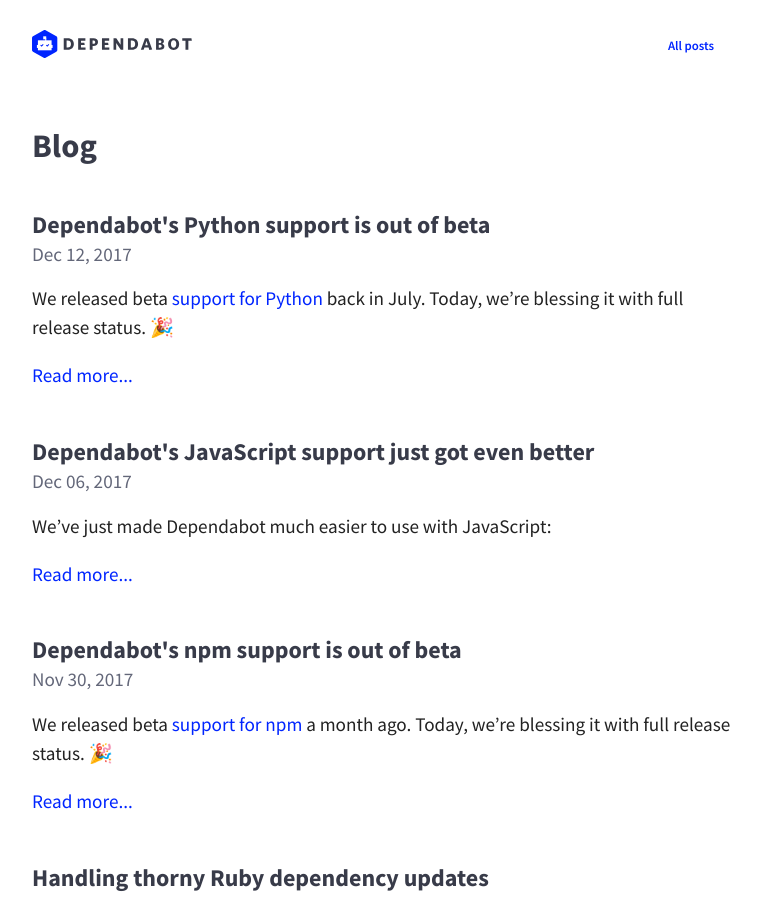
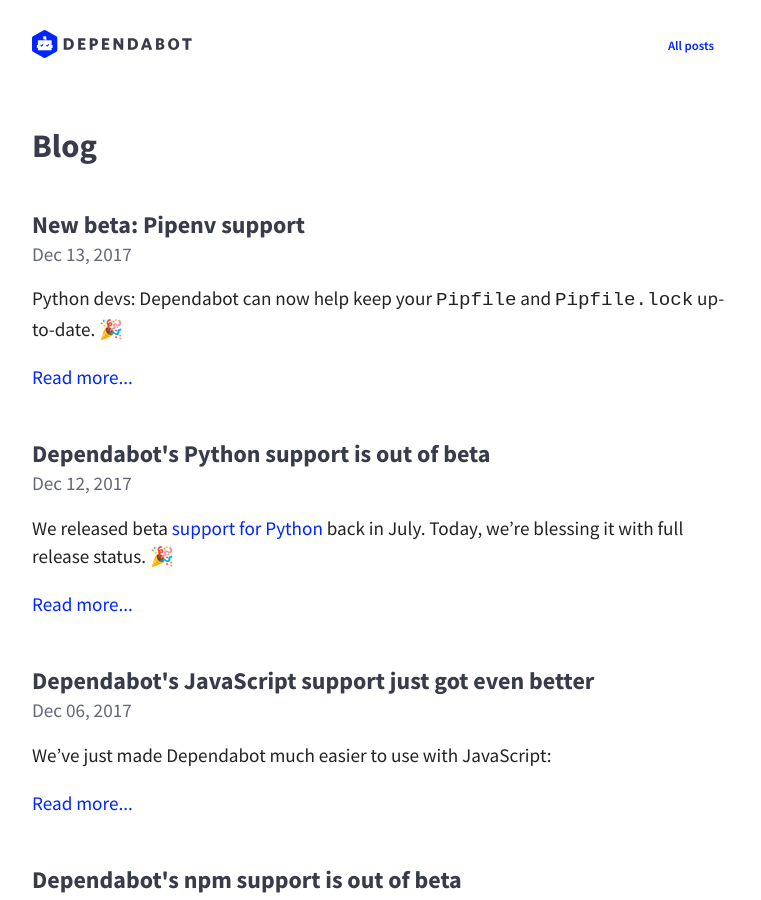
Before and after one commit to desenvolvedorIcotrade/App.bot, a Jekyll site: the page built from blog/index.html, in a window 1280 px wide and 900 px high. Shown: the whole window, without its empty margins (258-1019 px from the left). Built offline with Jekyll 4.4.1, drawn with Linux system fonts in a browser that asks for light colours; nearby versions of some CDN libraries; some of the changed lines change nothing that is shown.

Commit message:
Pipenv beta blog post

```diff
--- a/_config.yml
+++ b/_config.yml
@@ -29,7 +29,7 @@
 
 # Build settings
 markdown: kramdown
-gems:
+plugins:
   - jekyll-feed
 exclude:
   - Gemfile
--- /dev/null
+++ b/blog/_posts/2017-12-13-pipenv-beta.md
@@ -0,0 +1,25 @@
+---
+layout: post
+title:  "New beta: Pipenv support"
+date:   2017-12-13 23:00:00 +0000
+---
+
+Python devs: Dependabot can now help keep your `Pipfile` and `Pipfile.lock`
+up-to-date. 🎉
+
+We've been excited about Pipenv since Kenneth Reitz launched it, and are really
+pleased to see it become an
+[officially recommended tool][pipenv-official-tweet] on Python.org. We think it
+can make dependency management in Python easier than in any other language.
+
+Given the above it's about time Dependabot supported Pipenv, so starting today
+it does. As with all our betas we'll be improving support rapidly based on your
+[feedback][feedback], but we're confident our Pipenv support already works well.
+
+Want to give it a try? Just select "Python (Pipfile beta)" as the language when
+adding your project to Dependabot.
+
+🍸
+
+[pipenv-official-tweet]: https://twitter.com/kennethreitz/status/936239842039619584
+[feedback]: https://github.com/dependabot/feedback/issues
```
